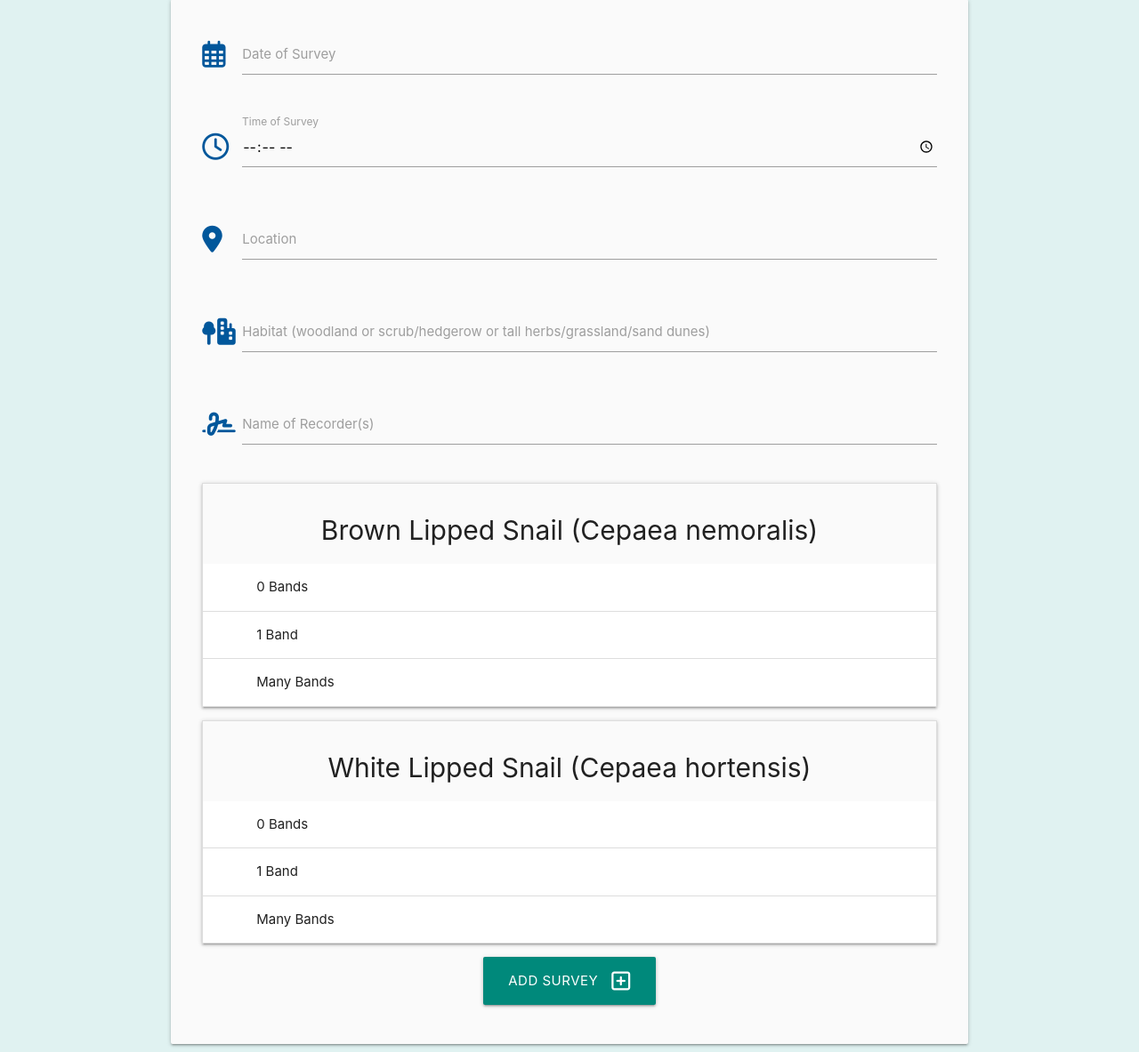
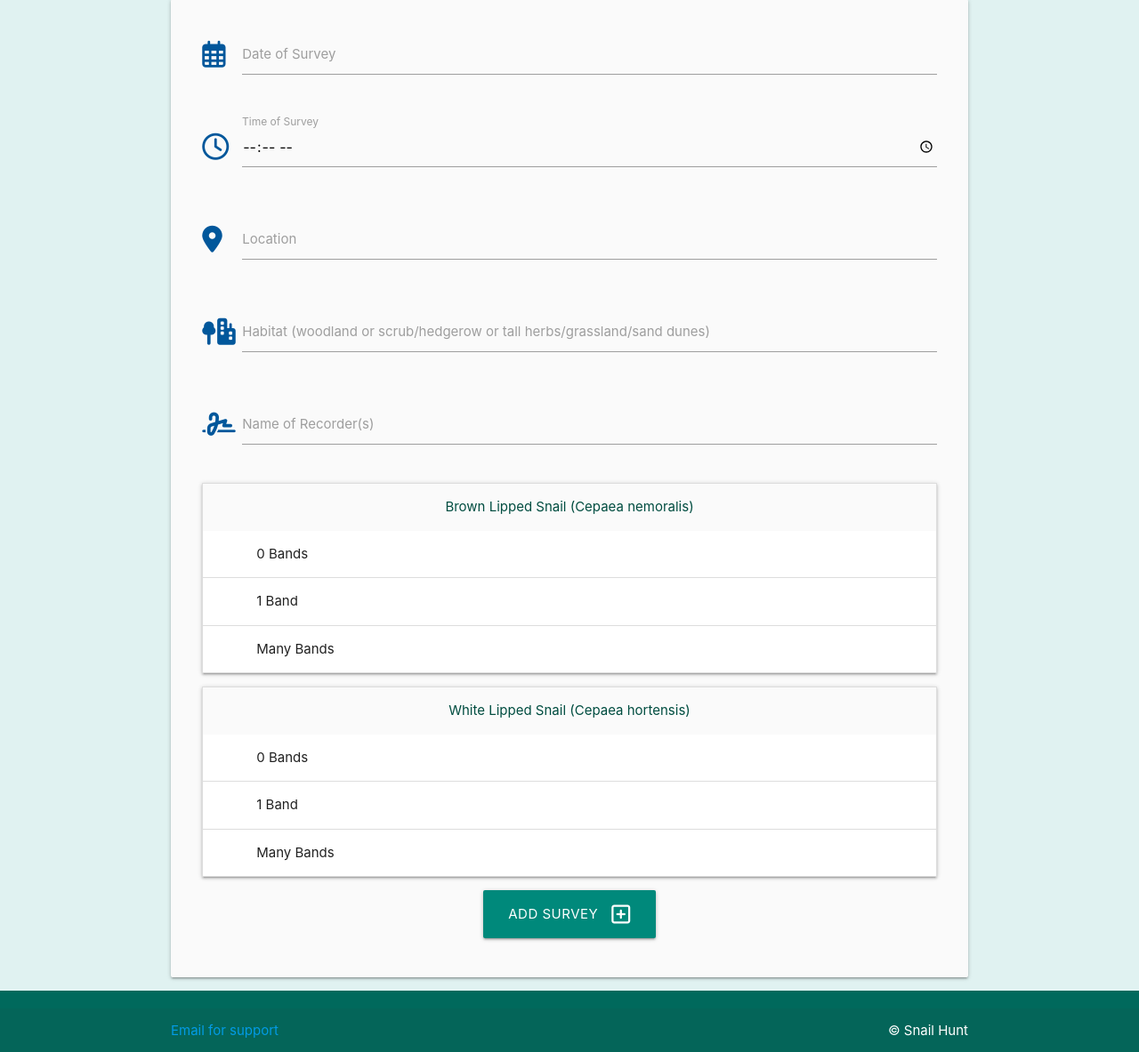
Before and after one commit to cjns/Milestone-3--The-Snail-Hunt, a Flask app: page /add_survey in a window 1280 px wide. Shown: the part 168-1351 px from the top of the page at 89% size. Run offline with Flask 3, Linux system fonts and the light colour scheme; the visitor is signed in with stand-in values (Sample User, id 1); data that the repository does not hold is empty; some libraries are stand-ins or nearby versions.

Commit message:
Update add_survey.html.
H2 not allowed as child element of ul.

```diff
--- a/snailmanager/templates/add_survey.html
+++ b/snailmanager/templates/add_survey.html
@@ -54,7 +54,7 @@
 
         <!-- Brown Lipped Snails -->
         <ul class="collapsible">
-            <h2 class="center">Brown Lipped Snail (Cepaea nemoralis)</h2>
+            <p class="center">Brown Lipped Snail (Cepaea nemoralis)</p>
             <li>
                 <div class="collapsible-header"><i class="material-icons"></i>0 Bands</div>
                 <div class="collapsible-body">
@@ -179,7 +179,7 @@
 
         <!-- White Lipped Snails -->
         <ul class="collapsible">
-            <h2 class="center">White Lipped Snail (Cepaea hortensis)</h2>
+            <p class="center">White Lipped Snail (Cepaea hortensis)</p>
             <li>
                 <div class="collapsible-header"><i class="material-icons"></i>0 Bands</div>
                 <div class="collapsible-body">
```
